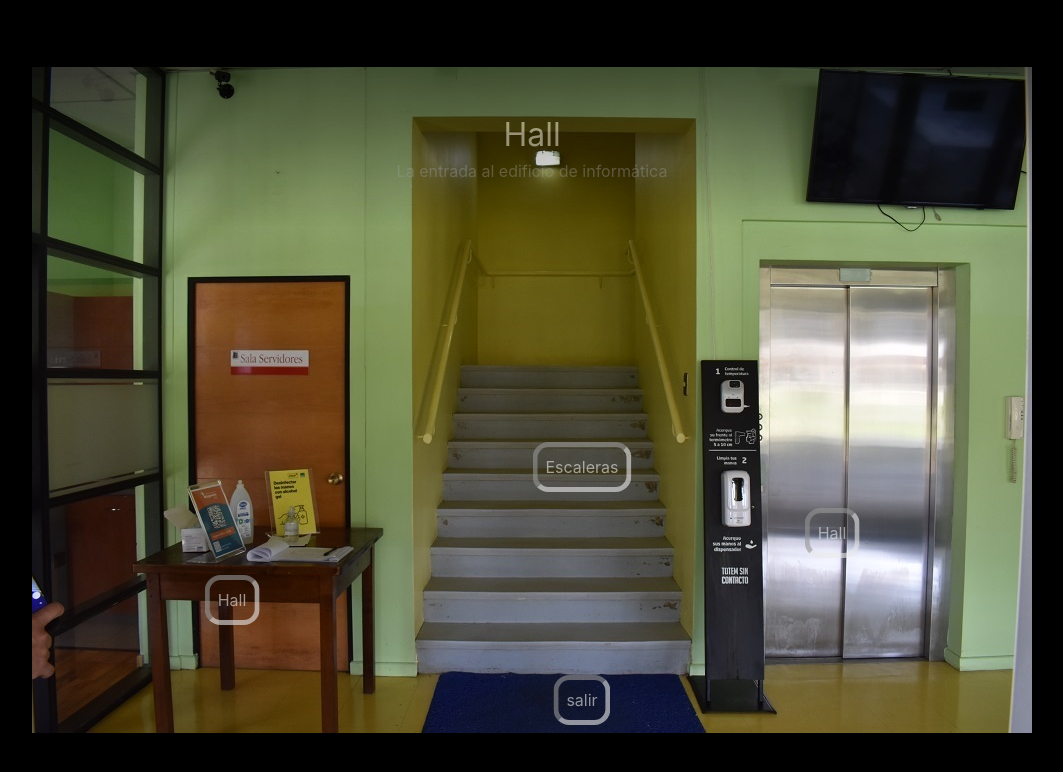
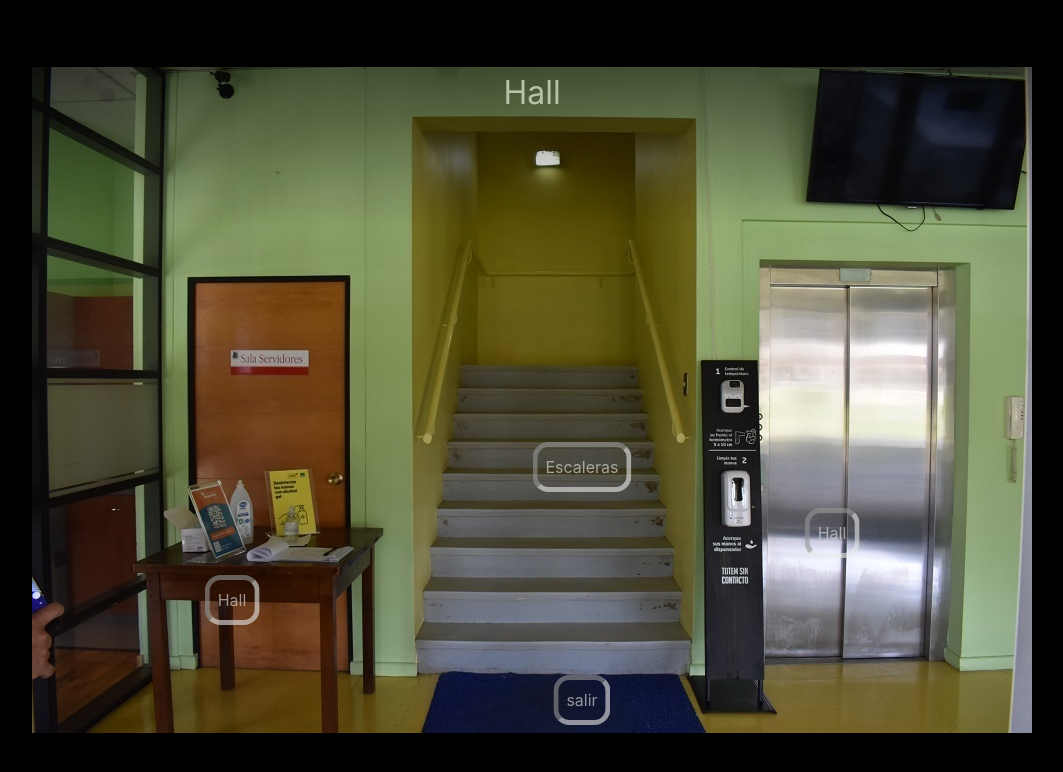
Before and after one commit to maximilianoide/INFO104-tour-informatica, a Next.js app: page /page1 in a window 1280 px wide. Shown: the top 772 px of the page, without its empty margins (100-1163 px from the left). Built offline with nearby package versions, Linux system fonts and the light colour scheme.

Commit message:
cambios enchulados

```diff
--- a/components/escena.js
+++ b/components/escena.js
@@ -28,7 +28,7 @@ const Escena = ({ escenas }) => {
       >
         <div className="poroto">
           <h1 className="nom">{escenaActual.nombre}</h1>
-          <div classname="desc">{escenaActual.desc}</div>
+          <div className="desc">{escenaActual.desc}</div>
         </div>
         {escenaActual.botones.map((boton, index) => (
           <button
--- a/styles/style.css
+++ b/styles/style.css
@@ -245,12 +245,16 @@ td {
   font-size: 2em;
   color: #eaeaea;
   text-align: center;
+  margin-top: 1rem;
 }
 .desc {
   position: relative;
   font-size: 1em;
-  color: #eaeaea;
+  color: transparent;
   margin: 5%;
+  opacity: 0;
+
+  transition: opacity 2s, color 2s;
 }
 .tabla {
   position: relative;
@@ -277,3 +281,8 @@ td {
 .poroto:hover ~ .botonMovedor {
   opacity: 0;
 }
+.poroto:hover .desc {
+  color: #eaeaea;
+  opacity: 1;
+  text-shadow: none;
+}
```
